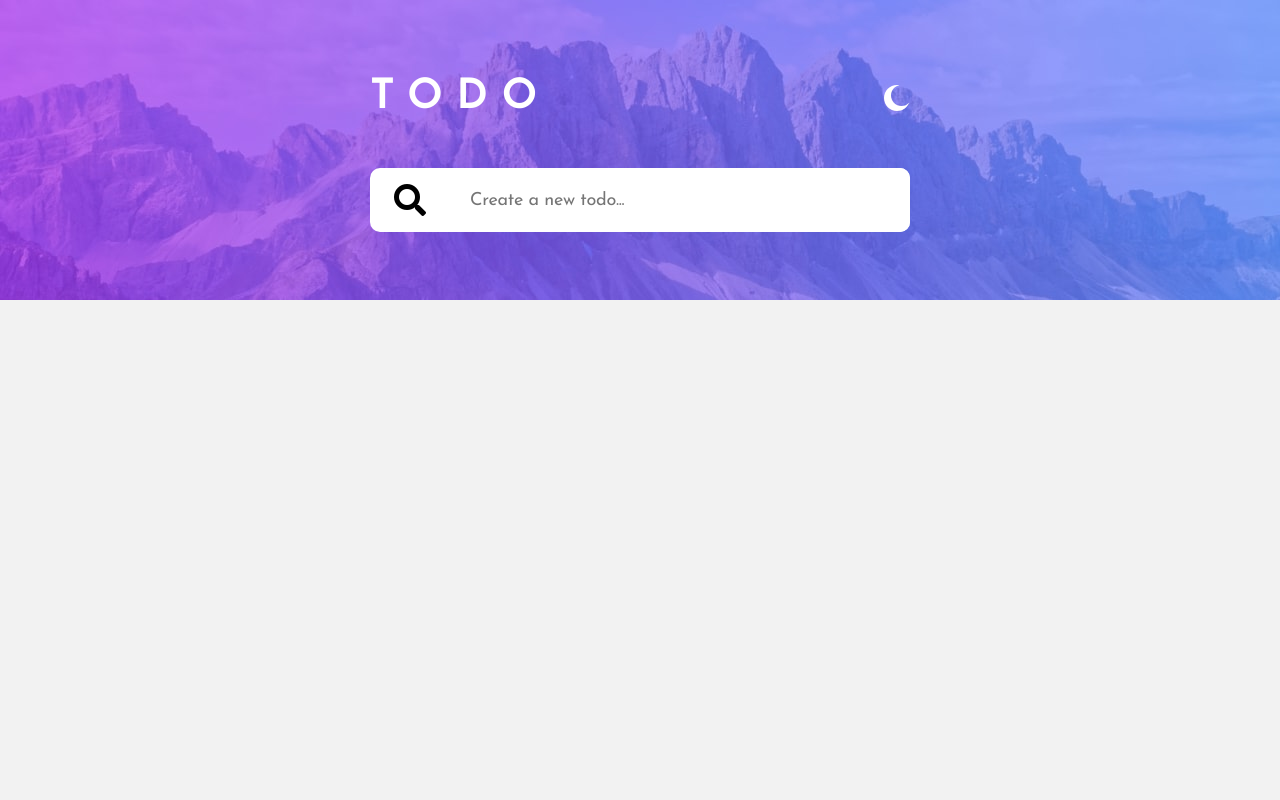
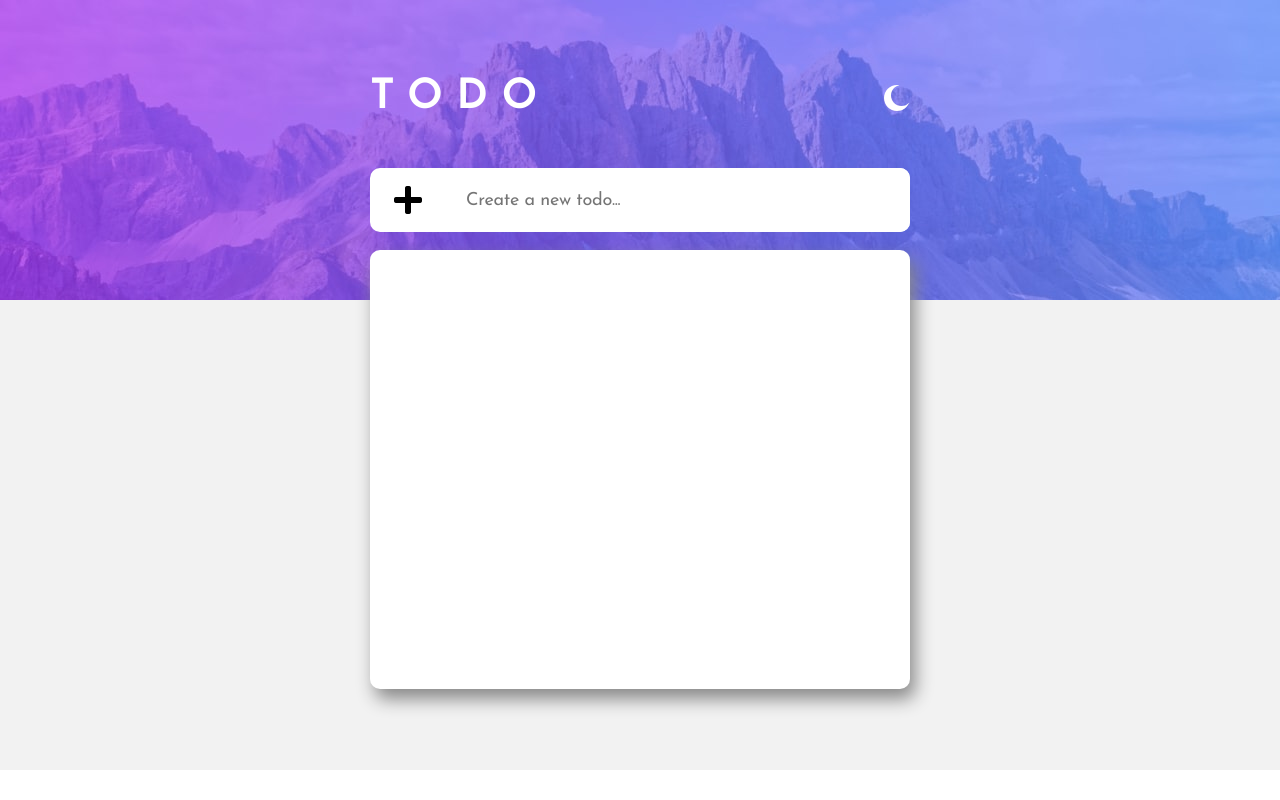
Before and after one commit to aginamena/TodoList-MERN, a React (Create React App) app: page / in a window 1280 px wide. Built offline with nearby package versions, Linux system fonts and the light colour scheme.

Commit message:
added shadow to todo form

```diff
--- a/package.json
+++ b/package.json
@@ -6,6 +6,7 @@
     "@testing-library/jest-dom": "^5.15.0",
     "@testing-library/react": "^11.2.7",
     "@testing-library/user-event": "^12.8.3",
+    "axios": "^0.24.0",
     "bootstrap": "^5.1.3",
     "react": "^17.0.2",
     "react-dom": "^17.0.2",
--- a/src/App.css
+++ b/src/App.css
@@ -1,4 +1,6 @@
 .App {
   font-family: "Josefin Sans", sans-serif;
   height: 100vh;
+  position: relative;
+  height: 770px;
 }
--- a/src/App.js
+++ b/src/App.js
@@ -2,6 +2,7 @@ import './App.css';
 import "bootstrap/dist/css/bootstrap.min.css";
 import Header from './components/Header';
 import { useState } from 'react';
+import Todos from './components/Todos';
 
 
 function App() {
@@ -14,6 +15,7 @@ function App() {
         changeBackground={newBackground => setBackground(newBackground)}
         currentBackground={background}
       />
+      <Todos />
     </div>
   );
 }
--- a/src/components/Header.js
+++ b/src/components/Header.js
@@ -1,5 +1,6 @@
 import React, { useState } from "react";
 import "../styles/Header.scss";
+import axios from 'axios';
 
 export default function Header(props) {
     return (
@@ -29,7 +30,7 @@ export default function Header(props) {
                     style={props.currentBackground === "sun" ? { backgroundColor: "white" } :
                         { backgroundColor: "#25273D" }}
                 >
-                    <i className="fas fa-search fa-2x search-icon" style={props.currentBackground === "sun" ?
+                    <i className="fas fa-plus fa-2x search-icon" style={props.currentBackground === "sun" ?
                         { color: "black" } : { color: "#C8CBE7" }}></i>
                     <input type="text" placeholder="Create a new todo..."
                         style={props.currentBackground === "sun" ?
--- /dev/null
+++ b/src/components/Todos.js
@@ -0,0 +1,12 @@
+import React from 'react'
+import "../styles/Todos.scss";
+
+function Todos() {
+    return (
+        <div id="todos">
+
+        </div>
+    )
+}
+
+export default Todos
--- /dev/null
+++ b/src/styles/Todos.scss
@@ -0,0 +1,12 @@
+#todos {
+  height: 439px;
+  width: 540px;
+  background-color: white;
+  border-radius: 10px;
+  //   positioned relative to the app component
+  position: absolute;
+  left: 50%;
+  top: 250px;
+  transform: translateX(-50%);
+  box-shadow: 5px 10px 18px #888888;
+}
```
Also changed, not shown: 1 other file (tests, documents, lock files or other folders).
